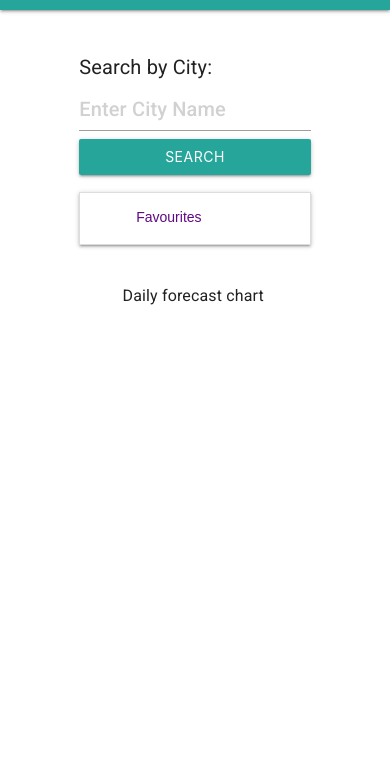
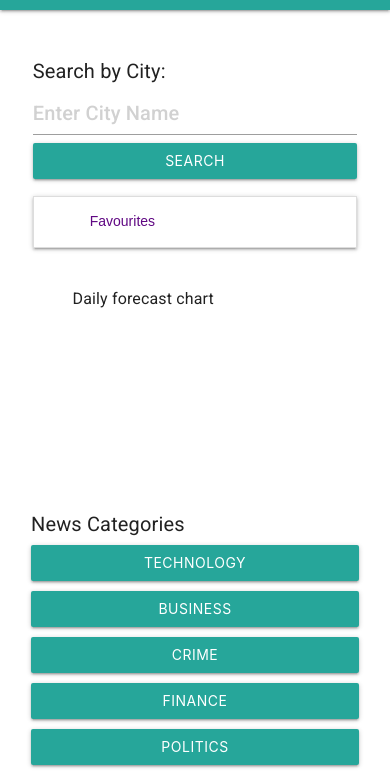
Before and after one commit to leggeamy/Daily-Dashboard, a plain HTML site: page index.html in a window 390 px wide. Shown: the part 67-844 px from the top of the page. Drawn offline with nearby package versions, Linux system fonts and the light colour scheme.

Commit message:
added media query css for mobile phones and smaller

```diff
--- a/assets/css/styles.css
+++ b/assets/css/styles.css
@@ -49,8 +49,8 @@
 
   .chart {
     position: relative;
-    height:60vh;
-    width:60vw;
+    /* height:60vh;
+    width:60vw; */
   }
 
   #chart-container > h5 {
@@ -155,3 +155,10 @@
     width: 100%;
     padding: 40px 35px;
     }
+
+    @media screen and (max-width: 575px) {
+      section {
+        padding-left: 10px;
+        padding-right: 10px;
+      }
+    }
```
